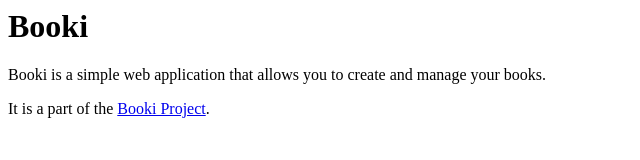
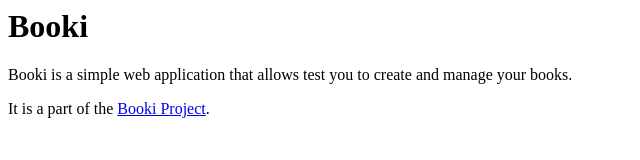
Before and after one commit to Jeremy91890/booki, a plain HTML site: page index.html in a window 1280 px wide. Shown: the full height of the page, 0-640 px from the left. Drawn offline with Linux system fonts and the light colour scheme.

Commit message:
mon deuxieme commit

```diff
--- a/index.html
+++ b/index.html
@@ -4,7 +4,7 @@
 </head>
 <body>
 <h1>Booki</h1>
-<p>Booki is a simple web application that allows you to create and manage your books.</p>
+<p>Booki is a simple web application that allows test you to create and manage your books.</p>
 <p>It is a part of the <a href="http://www.booki.org">Booki Project</a>.</p>
 </body>
 </html>
```
